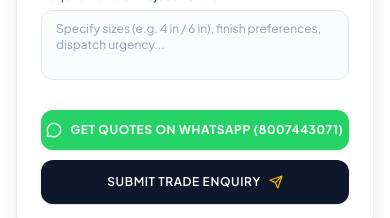
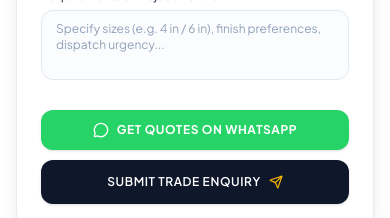
Before and after one commit to nandani-404/salasaraluminium, a Next.js app: page /contact in a window 390 px wide. Shown: the part 1180-1398 px from the top of the page. Built offline with nearby package versions, Linux system fonts and the light colour scheme; no server answers.

Commit message:
fix(ui): remove phone number text from WhatsApp buttons and remove placeholders from admin login

```diff
--- a/src/app/admin/AdminClient.tsx
+++ b/src/app/admin/AdminClient.tsx
@@ -332,7 +332,6 @@ CREATE INDEX IF NOT EXISTS idx_enquiries_status ON public.enquiries (status);`;
                   value={email}
                   onChange={(e) => setEmail(e.target.value)}
                   required
-                  placeholder="admin@salasaraluminium.shop"
                   className="w-full pl-10 pr-3.5 py-2.5 bg-slate-900 border border-slate-700 rounded-xl text-sm text-white placeholder-slate-500 focus:outline-none focus:border-[#C9A227] focus:ring-1 focus:ring-[#C9A227] transition-all"
                 />
               </div>
@@ -347,7 +346,6 @@ CREATE INDEX IF NOT EXISTS idx_enquiries_status ON public.enquiries (status);`;
                   value={password}
                   onChange={(e) => setPassword(e.target.value)}
                   required
-                  placeholder="••••••••"
                   className="w-full pl-10 pr-3.5 py-2.5 bg-slate-900 border border-slate-700 rounded-xl text-sm text-white placeholder-slate-500 focus:outline-none focus:border-[#C9A227] focus:ring-1 focus:ring-[#C9A227] transition-all"
                 />
               </div>
--- a/src/app/contact/ContactClient.tsx
+++ b/src/app/contact/ContactClient.tsx
@@ -135,7 +135,7 @@ export default function ContactClient() {
                     className="px-5 py-2.5 bg-[#25D366] hover:bg-[#20bd5a] text-white text-xs font-bold rounded-xl transition-all shadow-sm flex items-center space-x-1.5"
                   >
                     <MessageCircle className="w-4 h-4" />
-                    <span>WhatsApp Quote (8007443071)</span>
+                    <span>WhatsApp Quote</span>
                   </a>
                   <button
                     type="button"
@@ -302,7 +302,7 @@ export default function ContactClient() {
                     title="Get instant trade quote on WhatsApp"
                   >
                     <MessageCircle className="w-4 h-4" />
-                    <span>Get Quotes on WhatsApp (8007443071)</span>
+                    <span>Get Quotes on WhatsApp</span>
                   </a>
 
                   {/* Submit Button */}
--- a/src/components/EnquiryModal.tsx
+++ b/src/components/EnquiryModal.tsx
@@ -208,7 +208,7 @@ export default function EnquiryModal() {
                     className="w-full sm:w-auto px-4 py-2 bg-[#25D366] hover:bg-[#20bd5a] text-white text-xs font-bold rounded-lg transition-all shadow-xs flex items-center justify-center space-x-1.5"
                   >
                     <MessageCircle className="w-4 h-4" />
-                    <span>WhatsApp Quote (8007443071)</span>
+                    <span>WhatsApp Quote</span>
                   </a>
                   <button
                     onClick={handleClose}
@@ -390,7 +390,6 @@ export default function EnquiryModal() {
                   >
                     <MessageCircle className="w-4 h-4" />
                     <span>Get Quotes on WhatsApp</span>
-                    <span className="text-[10px] opacity-90 font-medium">(8007443071)</span>
                   </a>
 
                   <button
--- a/src/components/TradeQuoteFormSection.tsx
+++ b/src/components/TradeQuoteFormSection.tsx
@@ -153,7 +153,7 @@ export default function TradeQuoteFormSection() {
                     className="px-5 py-2.5 bg-[#25D366] hover:bg-[#20bd5a] text-white text-xs font-bold rounded-lg transition-all shadow-sm flex items-center space-x-1.5"
                   >
                     <MessageCircle className="w-4 h-4" />
-                    <span>WhatsApp Quote (8007443071)</span>
+                    <span>WhatsApp Quote</span>
                   </a>
                   <button
                     type="button"
@@ -330,7 +330,7 @@ export default function TradeQuoteFormSection() {
                     title="Get instant trade quote on WhatsApp"
                   >
                     <MessageCircle className="w-4 h-4" />
-                    <span>Get Quotes on WhatsApp (8007443071)</span>
+                    <span>Get Quotes on WhatsApp</span>
                   </a>
 
                   {/* Email & Log Submit Button */}
```
